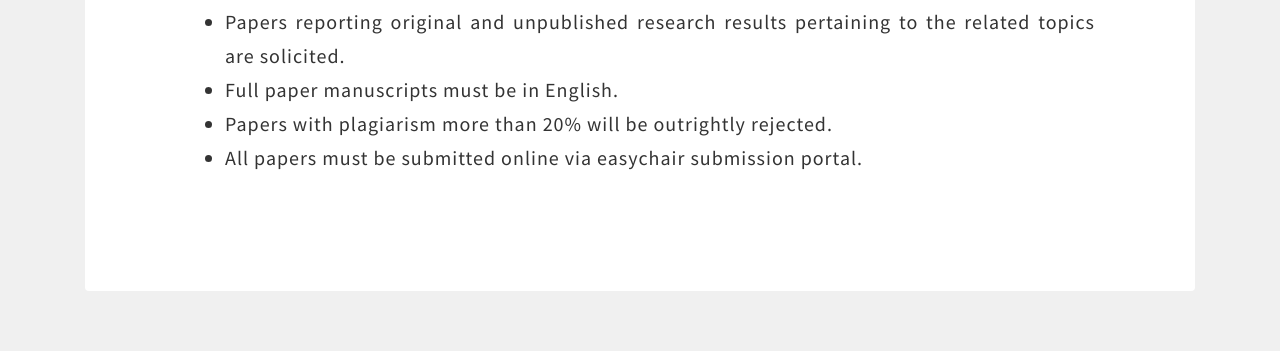
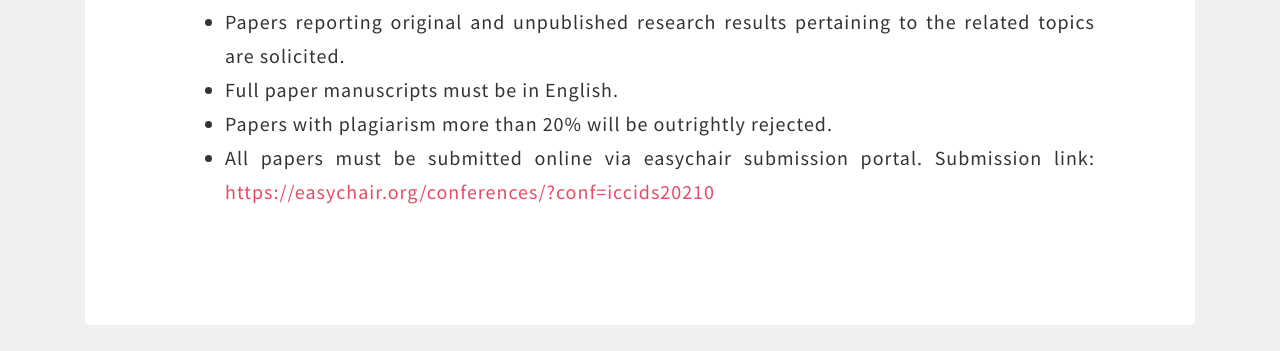
Before and after one commit to gaulghost/online-conference, a plain HTML site: page iccids-PaperSubmission.html in a window 1280 px wide. Shown: the part 449-800 px from the top of the page. Drawn offline with Linux system fonts and the light colour scheme.

Commit message:
Add files via upload

```diff
--- a/iccids-PaperSubmission.html
+++ b/iccids-PaperSubmission.html
@@ -86,7 +86,7 @@
 					<li>Papers reporting original and unpublished research results pertaining to the related topics are solicited. </li>
 					<li>Full paper manuscripts must be in English.</li>
 					<li>Papers with plagiarism more than 20% will be outrightly rejected.</li>
-					<li>All papers must be submitted online via easychair submission portal.</li>
+					<li>All papers must be submitted online via easychair submission portal. Submission link: <a href="https://easychair.org/conferences/?conf=iccids20210">https://easychair.org/conferences/?conf=iccids20210</a></li>
 				</ul>
 			</p>
           </div>
```
Also changed, not shown: iccids-home.html (+1 -1 lines).
